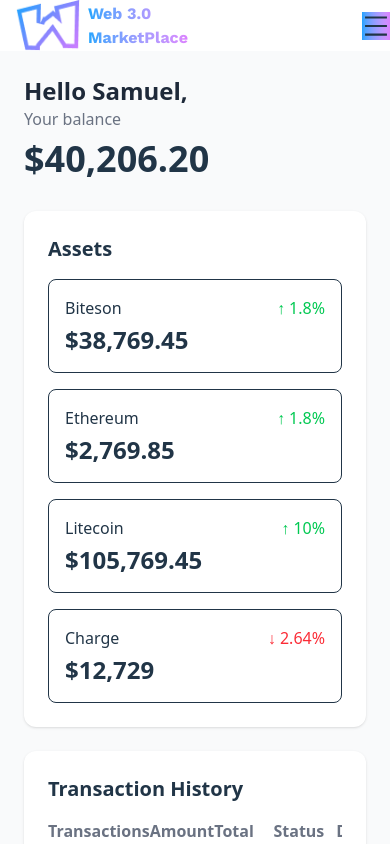
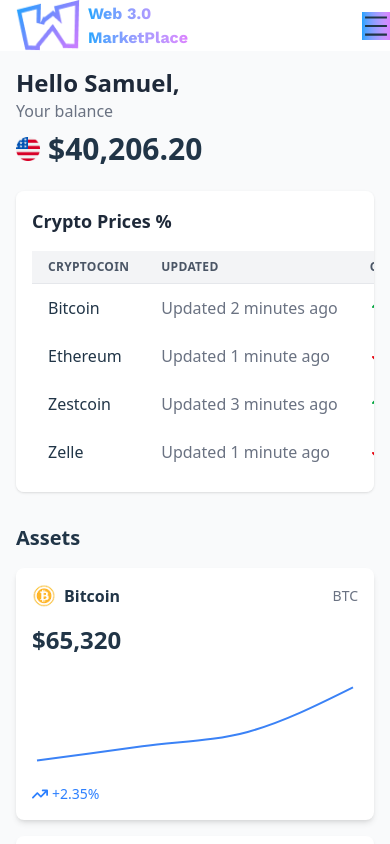
Before and after one commit to Ogugwa/Techrity-finalproject, a React (Vite) app: page /portfolio in a window 390 px wide. Shown: the top 844 px of the page. Built offline with nearby package versions, Linux system fonts and the light colour scheme.

Commit message:
The portfolio page is fully updated and now responsive

```diff
--- a/src/pages/Portfolio.jsx
+++ b/src/pages/Portfolio.jsx
@@ -1,4 +1,6 @@
 import React from 'react';
+import { LineChart, Line, XAxis, YAxis, Tooltip, ResponsiveContainer } from 'recharts';
+import { FaArrowTrendUp, FaArrowTrendDown, FaArrowUp, FaArrowDown } from "react-icons/fa6";
 
 const Portfolio = () => {
   const transactions = [
@@ -35,88 +37,195 @@ const Portfolio = () => {
     }
   ];
 
+  const cryptoData = [
+    {
+      name: "Bitcoin",
+      symbol: "BTC",
+      icon: "/images/bitcoinimg.png",
+      value: "$65,320",
+      change: 2.35,
+      updated: "Updated 2 minutes ago",
+      chartData: [
+        { time: "Jan", value: 50000 },
+        { time: "Feb", value: 53000 },
+        { time: "Mar", value: 56000 },
+        { time: "Apr", value: 65320 },
+      ],
+    },
+    {
+      name: "Ethereum",
+      symbol: "ETH",
+      icon: "/images/etherum img.png",
+      value: "$3,420",
+      change: -1.28,
+      updated: "Updated 1 minute ago",
+      chartData: [
+        { time: "Jan", value: 3500 },
+        { time: "Feb", value: 3700 },
+        { time: "Mar", value: 3600 },
+        { time: "Apr", value: 3420 },
+      ],
+    },
+    {
+      name: "Zestcoin",
+      symbol: "ZST",
+      icon: "/images/zestcoin img.png",
+      value: "$130",
+      change: 3.45,
+      updated: "Updated 3 minutes ago",
+      chartData: [
+        { time: "Jan", value: 100 },
+        { time: "Feb", value: 110 },
+        { time: "Mar", value: 120 },
+        { time: "Apr", value: 130 },
+      ],
+    },
+    {
+      name: "Zelle",
+      symbol: "ZEL",
+      icon: "/images/zelle img.png",
+      value: "$0.078",
+      change: -0.87,
+      updated: "Updated 1 minute ago",
+      chartData: [
+        { time: "Jan", value: 0.09 },
+        { time: "Feb", value: 0.085 },
+        { time: "Mar", value: 0.08 },
+        { time: "Apr", value: 0.078 },
+      ],
+    },
+  ];
+
   return (
-    <div className="min-h-screen bg-gray-50 p-6 font-sans">
-      <div className="max-w-6xl mx-auto">
+    <div className="min-h-screen bg-gray-50 p-4 md:p-6 font-sans">
+      <div className="max-w-7xl mx-auto">
         {/* Header */}
-        <div className="mb-8">
+        <div className='flex flex-col md:flex-row items-start md:items-center justify-between mb-6 gap-4'>
+          <div>
             <h1 className="text-2xl font-semibold text-gray-800">Hello Samuel,</h1>
             <p className="text-gray-500">Your balance</p>
-          <h2 className="text-4xl font-bold mt-2">$40,206.20</h2>
-        </div>
-
-        <div className="flex flex-col lg:flex-row gap-6">
-          {/* Left Column */}
-          <div className="lg:w-2/3 space-y-6">
-            {/* Assets Section */}
-            <div className="bg-white rounded-xl shadow-sm p-6">
-              <h3 className="text-xl font-semibold mb-4">Assets</h3>
-              <div className="grid grid-cols-1 md:grid-cols-2 gap-4">
-                {/* Asset Cards */}
-                <div className="border rounded-lg p-4">
-                  <div className="flex justify-between items-start">
-                    <div>
-                      <p className="font-medium">Biteson</p>
-                      <p className="text-2xl font-bold mt-1">$38,769.45</p>
-                    </div>
-                    <span className="text-green-500">↑ 1.8%</span>
+            <h2 className="text-3xl sm:text-4xl font-bold mt-2 flex items-center">
+              <img src='/images/uslogo.png' alt='USD Logo' className='w-6 h-6 mr-2' />
+              $40,206.20
+            </h2>
           </div>
         </div>
 
-                <div className="border rounded-lg p-4">
-                  <div className="flex justify-between items-start">
-                    <div>
-                      <p className="font-medium">Ethereum</p>
-                      <p className="text-2xl font-bold mt-1">$2,769.85</p>
+        {/* Crypto Prices Section */}
+        <div className="bg-white rounded-lg shadow p-4 md:p-6 mb-8 overflow-x-auto">
+          <h2 className="text-lg sm:text-xl font-bold mb-4 text-gray-800">Crypto Prices %</h2>
+          <table className="min-w-full divide-y divide-gray-200">
+            <thead>
+              <tr className="bg-gray-100 text-xs uppercase tracking-wide text-gray-600">
+                <th className="px-4 py-2 text-left">Cryptocoin</th>
+                <th className="px-4 py-2 text-left">Updated</th>
+                <th className="px-4 py-2 text-left">Change</th>
+                <th className="px-4 py-2 text-left">Price</th>
+              </tr>
+            </thead>
+            <tbody>
+              {cryptoData.map((crypto, index) => (
+                <tr key={index} className="hover:bg-gray-50">
+                  <td className="px-4 py-3 font-medium whitespace-nowrap">{crypto.name}</td>
+                  <td className="px-4 py-3 text-gray-500 whitespace-nowrap">{crypto.updated}</td>
+                  <td className={`px-4 py-3 font-medium whitespace-nowrap ${
+                    crypto.change < 0 ? 'text-red-600' : 'text-green-600'
+                  }`}>
+                    <span className="flex items-center">
+                      {crypto.change < 0 ? <FaArrowDown className="mr-1" /> : <FaArrowUp className="mr-1" />}
+                      {Math.abs(crypto.change)}%
+                    </span>
+                  </td>
+                  <td className="px-4 py-3 whitespace-nowrap">
+                    {crypto.value}
+                  </td>
+                </tr>
+              ))}
+            </tbody>
+          </table>
         </div>
-                    <span className="text-green-500">↑ 1.8%</span>
+
+        {/* Assets Section */}
+        <div className="mb-8">
+          <h2 className="text-xl md:text-2xl font-semibold mb-4">Assets</h2>
+          <div className="grid grid-cols-1 sm:grid-cols-2 lg:grid-cols-4 gap-4">
+            {cryptoData.map((coin, index) => {
+              const isUp = coin.change > 0;
+              return (
+                <div key={index} className="p-4 bg-white rounded-lg shadow-md hover:shadow-lg transition-shadow">
+                  <div className="space-y-4">
+                    <div className="flex items-center justify-between">
+                      <div className='flex gap-2 items-center'>
+                        <img
+                          src={coin.icon}
+                          alt={coin.name}
+                          className="w-6 h-6 flex-shrink-0"
+                          loading='lazy'
+                        />
+                        <h3 className="font-semibold">{coin.name}</h3>
+                      </div>
+                      <div className="ml-2 flex-shrink-0">
+                        <p className="text-sm text-gray-500">{coin.symbol}</p>
                       </div>
                     </div>
-
-                <div className="border rounded-lg p-4">
-                  <div className="flex justify-between items-start">
-                    <div>
-                      <p className="font-medium">Litecoin</p>
-                      <p className="text-2xl font-bold mt-1">$105,769.45</p>
+                    <p className="text-2xl font-bold">{coin.value}</p>
+                    {/* Chart */}
+                    <div className="h-24">
+                      <ResponsiveContainer width="100%" height="100%">
+                        <LineChart data={coin.chartData}>
+                          <XAxis dataKey="time" hide />
+                          <YAxis hide domain={['auto', 'auto']} />
+                          <Tooltip />
+                          <Line
+                            type="monotone"
+                            dataKey="value"
+                            stroke={isUp ? "#3b82f6" : "#ef4444"}
+                            strokeWidth={2}
+                            dot={false}
+                          />
+                        </LineChart>
+                      </ResponsiveContainer>
                     </div>
-                    <span className="text-green-500">↑ 10%</span>
+                    {/* Change Indicator */}
+                    <div className="flex items-center gap-1 text-sm">
+                      {isUp ? (
+                        <FaArrowTrendUp className="w-4 h-4 text-blue-500" />
+                      ) : (
+                        <FaArrowTrendDown className="w-4 h-4 text-red-500" />
+                      )}
+                      <span className={isUp ? "text-blue-500" : "text-red-500"}>
+                        {coin.change > 0 ? `+${coin.change}%` : `${coin.change}%`}
+                      </span>
                     </div>
                   </div>
-
-                <div className="border rounded-lg p-4">
-                  <div className="flex justify-between items-start">
-                    <div>
-                      <p className="font-medium">Charge</p>
-                      <p className="text-2xl font-bold mt-1">$12,729</p>
                 </div>
-                    <span className="text-red-500">↓ 2.64%</span>
-                  </div>
-                </div>
+              );
+            })}
           </div>
         </div>
 
         {/* Transaction History */}
-            <div className="bg-white rounded-xl shadow-sm p-6">
+        <div className="bg-white rounded-xl shadow-sm p-4 md:p-6">
           <h3 className="text-xl font-semibold mb-4">Transaction History</h3>
           <div className="overflow-x-auto">
             <table className="min-w-full">
               <thead>
                 <tr className="border-b text-left text-gray-500">
-                      <th className="pb-2">Transactions</th>
-                      <th className="pb-2">Amount</th>
-                      <th className="pb-2">Total</th>
-                      <th className="pb-2">Status</th>
-                      <th className="pb-2">Date</th>
-                      <th className="pb-2">Account</th>
+                  <th className="pb-3">Transactions</th>
+                  <th className="pb-3">Amount</th>
+                  <th className="pb-3">Total</th>
+                  <th className="pb-3">Status</th>
+                  <th className="pb-3">Date</th>
+                  <th className="pb-3">Account</th>
                 </tr>
               </thead>
               <tbody>
                 {transactions.map((tx, index) => (
                   <tr key={index} className="border-b">
-                        <td className="py-4 font-medium">{tx.name}</td>
-                        <td className="py-4">{tx.amount}</td>
-                        <td className="py-4">{tx.total}</td>
-                        <td className="py-4">
+                    <td className="py-3 font-medium whitespace-nowrap">{tx.name}</td>
+                    <td className="py-3 whitespace-nowrap">{tx.amount}</td>
+                    <td className="py-3 whitespace-nowrap">{tx.total}</td>
+                    <td className="py-3 whitespace-nowrap">
                       <span className={`px-2 py-1 rounded-full text-xs ${
                         tx.status === "Pending"
                           ? "bg-yellow-100 text-yellow-800"
@@ -125,8 +234,8 @@ const Portfolio = () => {
                         {tx.status}
                       </span>
                     </td>
-                        <td className="py-4 text-gray-500">{tx.date}</td>
-                        <td className="py-4">
+                    <td className="py-3 text-gray-500 whitespace-nowrap">{tx.date}</td>
+                    <td className="py-3 whitespace-nowrap">
                       <div>
                         <span className="font-medium">{tx.account}</span>
                         {tx.card && <p className="text-xs text-gray-500">{tx.card}</p>}
@@ -139,9 +248,6 @@ const Portfolio = () => {
           </div>
         </div>
       </div>
-
-        </div>
-      </div>
     </div>
   );
 };
```
Also changed, not shown: src/pages/Crypto.jsx (+0 -16 lines), public/images/uslogo.png (added). Lines whose indentation alone changed are shown as unchanged.
